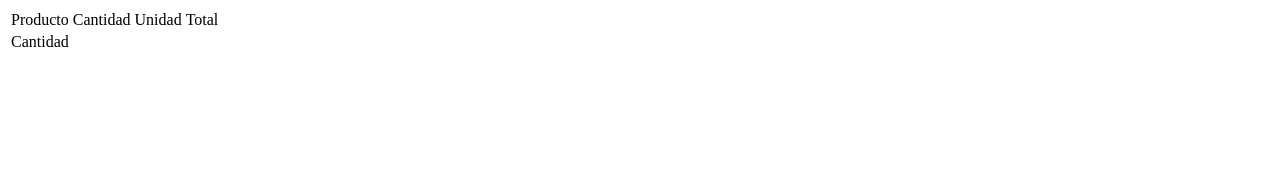
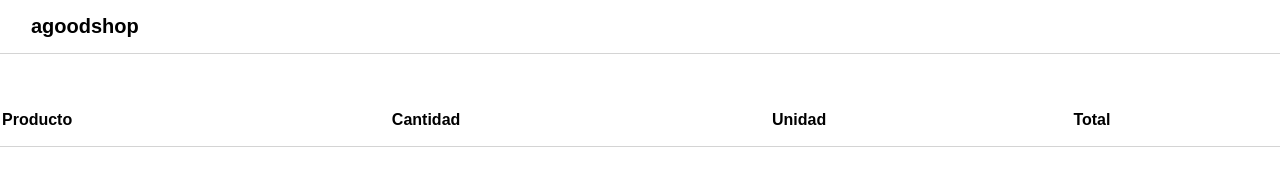
Before and after one commit to alvarocrsc/practica_4, a plain HTML site: page index.html in a window 1280 px wide. Drawn offline with Linux system fonts and the light colour scheme; no server answers.

Commit message:
Estructura general HTML creada

```diff
--- a/carrito.js
+++ b/carrito.js
@@ -1,6 +1,7 @@
 class Carrito {
     constructor(products, currency) {
-
+        this.products = products
+        this.currency = currency
     }
 
     actualizarUnidades(sku, unidades) {
--- a/index.html
+++ b/index.html
@@ -4,20 +4,36 @@
     <meta charset="UTF-8">
     <meta name="viewport" content="width=device-width, initial-scale=1.0">
     <title>Document</title>
+    <link rel="stylesheet" href="styles/styles.css">
+    <link rel="stylesheet" href="styles/reset.css">
 </head>
 <body>
-    <table>
-        <tr>
-            <td>Producto</td>
-            <td>Cantidad</td>
-            <td>Unidad</td>
-            <td>Total</td>
-        </tr>
-        <tr>
-            <td>Cantidad</td>
-        </tr>
+    <header>
+        <div class="wrapper">
+            <div class="header__logo">
+                <a href="#" class="header__logo--link">agoodshop</a>
+            </div>
+        </div>
+    </header>
+    <main>
+        <table class="products__table">
+            <thead class="products__table--head">
+                <tr>
+                    <th>Producto</th>
+                    <th>Cantidad</th>
+                    <th>Unidad</th>
+                    <th>Total</th>
+                </tr>
+            </thead>
+            <tbody class="products__table--body">
+                <!-- Tabla a rellenar en js -->
+            </tbody>
+        </table>
 
-    </table>
+
+
+    </main>
+
     <script src="script.js"></script>
 </body>
 </html>
--- a/script.js
+++ b/script.js
@@ -4,9 +4,12 @@ fetch("https://jsonblob.com/api/jsonBlob/1326548898923339776")
         const result = products.products
         result.forEach(product => {
             console.log(product)
+
         })
     })
 
 document.addEventListener("DOMContentLoaded", () => {
+    const carrito = new Carrito()
+
 
 })
--- /dev/null
+++ b/styles/reset.css
@@ -0,0 +1,51 @@
+*, *::before, *::after{
+    box-sizing: border-box;
+}
+
+*{
+    margin: 0;
+    padding: 0;
+}
+
+ul[role='list'], ol[role='list']{
+    list-style: none;
+}
+
+html:focus-within{
+    scroll-behavior: smooth;
+}
+
+a:not([class]){
+    text-decoration-skip-ink: auto;
+}
+
+img, picture, svg, video, canvas{
+    max-width: 100%;
+    height: auto;
+    vertical-align: middle;
+    font-style: italic;
+    background-repeat: no-repeat;
+    background-size: cover;
+}
+
+input, button, textarea, select{
+    font: inherit;
+}
+
+@media (prefers-reduced-motion: reduce){
+    html:focus-within {
+        scroll-behavior: auto;
+    }
+    *, *::before, *::after {
+        animation-duration: 0.01ms !important;
+        animation-iteration-count: 1 !important;
+        transition-duration: 0.01ms !important;
+        scroll-behavior: auto !important;
+        transition: none;
+    }
+}
+
+body, html{
+    height: 100%;
+    scroll-behavior: smooth;
+}
--- /dev/null
+++ b/styles/styles.css
@@ -0,0 +1,39 @@
+:root {
+    --font-color: black;
+    --border: solid 1px rgba(128, 128, 128, 0.336);
+}
+
+* {
+    font-family: sans-serif;
+}
+
+.wrapper {
+    max-width: 1440px;
+    margin: 0 auto;
+    padding-left: 16px;
+    padding-right: 16px;
+}
+
+header {
+    padding: 15px;
+    border-bottom: var(--border);
+}
+
+.header__logo--link {
+    color: var(--font-color);
+    text-decoration: none;
+    font-size: 1.25rem;
+    font-weight: bold;
+}
+
+.products__table {
+    border-bottom: var(--border);
+    padding-bottom: 15px;
+    padding-top: 55px;
+    text-align: left;
+    width: 100%;
+}
+
+.products__table--head {
+
+}
```
Also changed, not shown: style.css (deleted).
